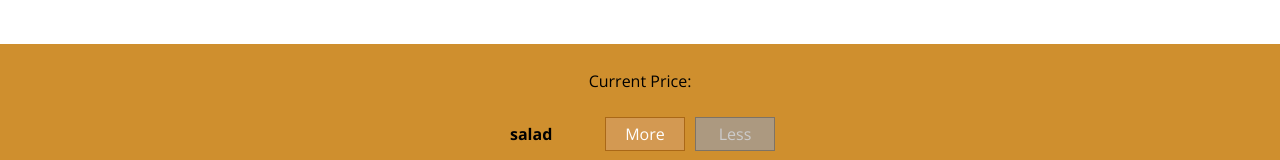
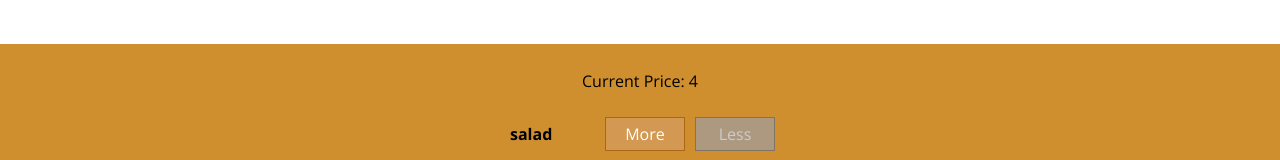
Before and after one commit to Jason-Carrillo/React-Burger, a React app: page / in a window 1280 px wide. Shown: the part 394-554 px from the top of the page. Built offline with nearby package versions, Linux system fonts and the light colour scheme.

Commit message:
added total price in set state

```diff
--- a/src/Containers/burgerbuilder/BurgerBuilder.js
+++ b/src/Containers/burgerbuilder/BurgerBuilder.js
@@ -69,7 +69,8 @@ class BurgerBuilder extends Component {
                 <BuildControls
                     ingredientAdded={this.addIngredientHandler}
                     ingredientRemoved={this.removeIngredientHandler}
-                    disabled={disabledInfo}/>
+                    disabled={disabledInfo}
+                    price={this.state.totalPrice}/>
             </Aux>
         );
     }
```
